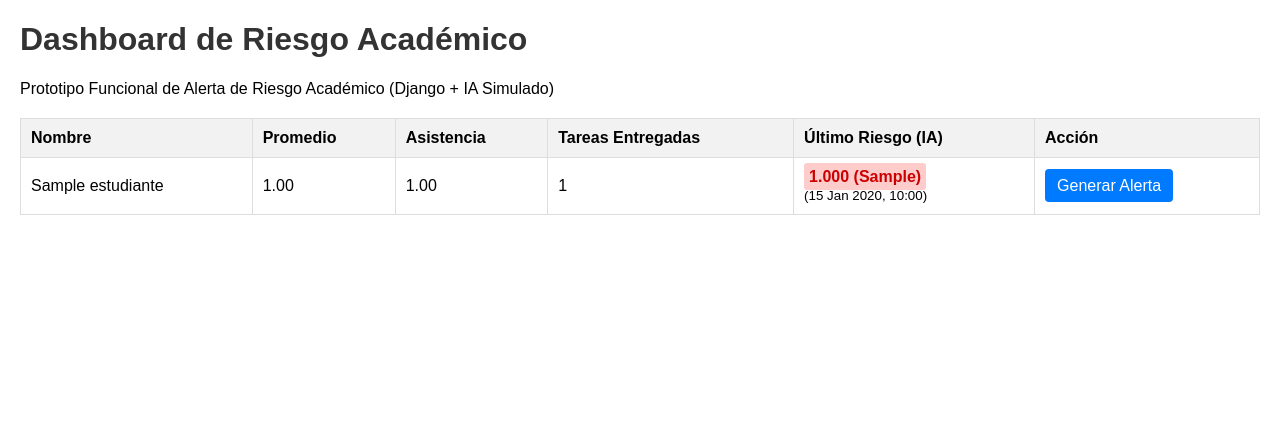
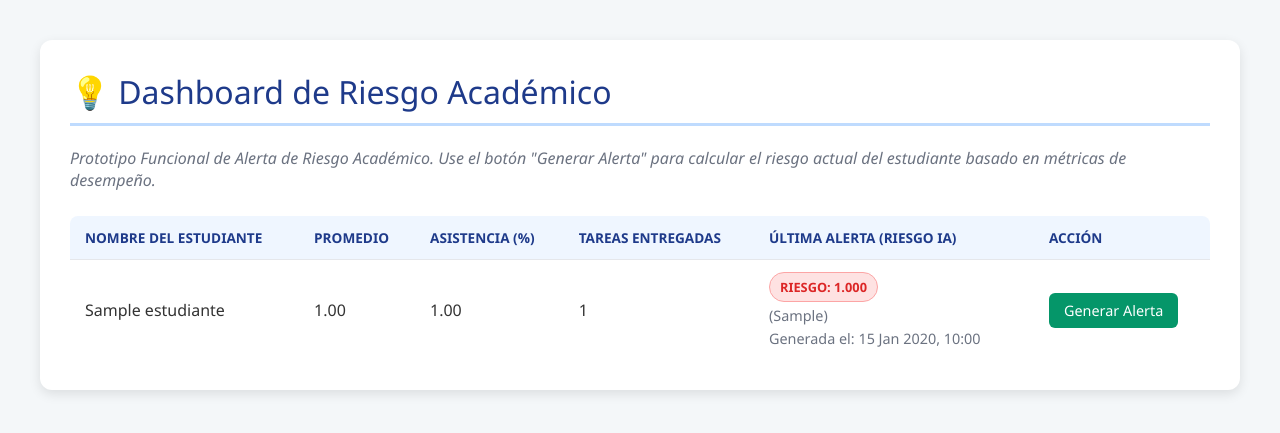
Before and after one commit to shanshurbi/alerta_academica, a Django app: page / in a window 1280 px wide. Shown: the top 433 px of the page. Run offline with Django 5.2, Linux system fonts and the light colour scheme; tables that the repository leaves empty hold one stand-in row (values such as "Sample post").

Commit message:
UI/UX: Applied cleaner CSS styles to dashboard.html for a professional presentation.

```diff
--- a/core/templates/dashboard.html
+++ b/core/templates/dashboard.html
@@ -2,32 +2,133 @@
 <html lang="es">
 <head>
     <meta charset="UTF-8">
+    <meta name="viewport" content="width=device-width, initial-scale=1.0">
     <title>{{ titulo }}</title>
     <style>
-        body { font-family: Arial, sans-serif; margin: 20px; }
-        h1 { color: #333; }
-        table { width: 100%; border-collapse: collapse; margin-top: 20px; }
-        th, td { border: 1px solid #ddd; padding: 10px; text-align: left; }
-        th { background-color: #f2f2f2; }
-        .btn-alerta { background-color: #007bff; color: white; padding: 8px 12px; text-decoration: none; border-radius: 4px; }
-        .alerta-mensaje { padding: 5px; border-radius: 3px; font-weight: bold; }
-        .high { background-color: #ffcccc; color: #cc0000; }
-        .medium { background-color: #fff9c4; color: #ff6f00; }
-        .low { background-color: #c8e6c9; color: #006900; }
+        /* Estilos Generales y Tipografía */
+        body {
+            font-family: 'Segoe UI', Tahoma, Geneva, Verdana, sans-serif;
+            margin: 0;
+            padding: 40px;
+            background-color: #f4f7f9;
+            color: #333;
+        }
+        .container {
+            max-width: 1200px;
+            margin: 0 auto;
+            background: white;
+            padding: 30px;
+            border-radius: 12px;
+            box-shadow: 0 4px 12px rgba(0, 0, 0, 0.1);
+        }
+        h1 {
+            color: #1e3a8a; /* Azul oscuro */
+            border-bottom: 3px solid #bfdbfe;
+            padding-bottom: 10px;
+            margin-top: 0;
+            font-weight: 300;
+        }
+        p {
+            color: #6b7280;
+            font-style: italic;
+        }
+
+        /* Estilos de Tabla */
+        table {
+            width: 100%;
+            border-collapse: separate; /* Para esquinas redondeadas */
+            border-spacing: 0;
+            margin-top: 25px;
+            overflow: hidden;
+            border-radius: 8px;
+        }
+        th, td {
+            padding: 12px 15px;
+            text-align: left;
+            border-bottom: 1px solid #e5e7eb;
+        }
+        th {
+            background-color: #eff6ff; /* Azul muy claro */
+            font-weight: 600;
+            color: #1e3a8a;
+            text-transform: uppercase;
+            font-size: 0.85em;
+        }
+        tr:last-child td {
+            border-bottom: none; /* Eliminar borde inferior de la última fila */
+        }
+        tr:hover td {
+            background-color: #f9fafb;
+        }
+
+        /* Estilos Específicos de Riesgo y Botón */
+        .btn-alerta {
+            background-color: #059669; /* Verde esmeralda */
+            color: white;
+            padding: 8px 15px;
+            text-decoration: none;
+            border-radius: 6px;
+            font-size: 0.9em;
+            transition: background-color 0.3s;
+        }
+        .btn-alerta:hover {
+            background-color: #047857;
+        }
+
+        /* Indicadores de Riesgo (Pastillas de color) */
+        .risk-pill {
+            padding: 5px 10px;
+            border-radius: 15px;
+            font-weight: 700;
+            display: inline-block;
+            font-size: 0.8em;
+            text-align: center;
+        }
+        .high {
+            background-color: #fee2e2;
+            color: #dc2626; /* Rojo */
+            border: 1px solid #fca5a5;
+        }
+        .medium {
+            background-color: #fffbeb;
+            color: #d97706; /* Naranja */
+            border: 1px solid #fcd34d;
+        }
+        .low {
+            background-color: #d1fae5;
+            color: #059669; /* Verde */
+            border: 1px solid #6ee7b7;
+        }
+        .risk-message {
+            display: block;
+            font-weight: 400;
+            font-size: 0.9em;
+            margin-top: 4px;
+            color: #6b7280;
+        }
+
+        .no-students-message {
+            text-align: center;
+            padding: 30px;
+            background-color: #f1f5f9;
+            border-radius: 8px;
+            color: #4b5563;
+        }
     </style>
 </head>
 <body>
-    <h1>{{ titulo }}</h1>
-    <p>Prototipo Funcional de Alerta de Riesgo Académico (Django + IA Simulado)</p>
+    <div class="container">
+        <h1>💡 {{ titulo }}</h1>
+        <p>Prototipo Funcional de Alerta de Riesgo Académico. Use el botón "Generar Alerta" para calcular el riesgo actual del estudiante basado en métricas de desempeño.</p>
 
         <table>
             <thead>
                 <tr>
-                <th>Nombre</th>
+                    <th>Nombre del Estudiante</th>
                     <th>Promedio</th>
-                <th>Asistencia</th>
+                    <th>Asistencia (%)</th>
                     <th>Tareas Entregadas</th>
-                <th>Último Riesgo (IA)</th>
+                    <th style="width: 250px;">Última Alerta (Riesgo IA)</th>
                     <th>Acción</th>
                 </tr>
             </thead>
@@ -41,13 +142,20 @@
                     <td>
                         {% if data.ultima_alerta %}
                             {% with riesgo=data.ultima_alerta.riesgo %}
-                        <span class="alerta-mensaje {% if riesgo >= 0.75 %}high{% elif riesgo >= 0.4 %}medium{% else %}low{% endif %}">
-                            {{ riesgo|floatformat:3 }} ({{ data.ultima_alerta.mensaje }})
+                            <div class="risk-pill
+                                {% if riesgo >= 0.75 %}high
+                                {% elif riesgo >= 0.4 %}medium
+                                {% else %}low
+                                {% endif %}">
+                                RIESGO: {{ riesgo|floatformat:3 }}
+                            </div>
+                            <span class="risk-message">
+                                ({{ data.ultima_alerta.mensaje }})
                             </span>
-                        <br><small>({{ data.ultima_alerta.fecha|date:"d M Y, H:i" }})</small>
+                            <small class="risk-message">Generada el: {{ data.ultima_alerta.fecha|date:"d M Y, H:i" }}</small>
                             {% endwith %}
                         {% else %}
-                        N/A
+                            <span class="risk-message">No se ha generado alerta.</span>
                         {% endif %}
                     </td>
                     <td>
@@ -58,10 +166,15 @@
                 </tr>
                 {% empty %}
                 <tr>
-                <td colspan="6">No hay estudiantes en la base de datos. Use el Admin para agregar algunos.</td>
+                    <td colspan="6">
+                        <div class="no-students-message">
+                            No hay estudiantes registrados. Por favor, use el Admin de Django para agregar datos.
+                        </div>
+                    </td>
                 </tr>
                 {% endfor %}
             </tbody>
         </table>
+    </div>
 </body>
 </html>
```
Lines whose indentation alone changed are shown as unchanged.
